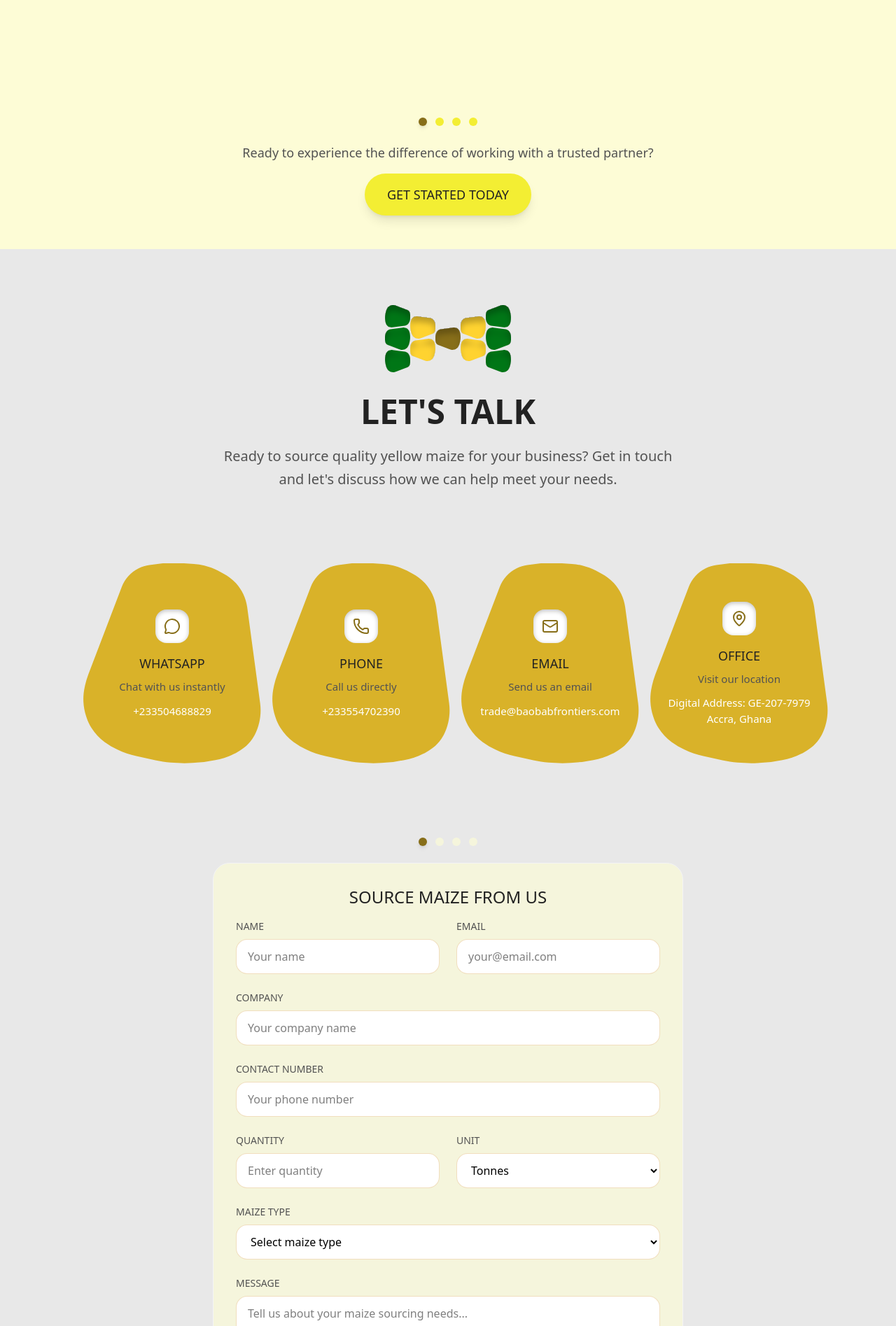
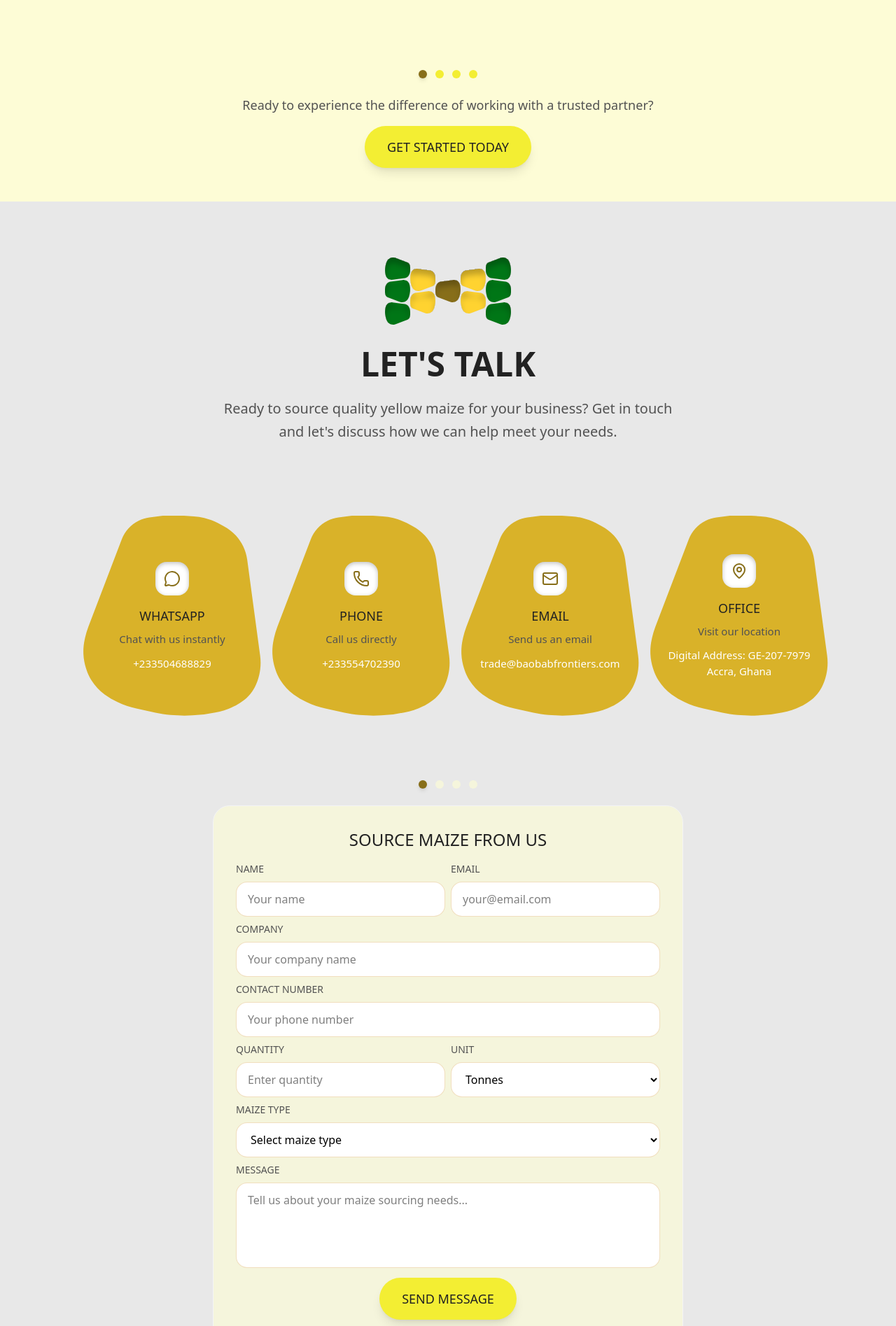
Before and after one commit to afromorpheus/baobab-frontiers-website, a Next.js app: page / in a window 1280 px wide. Shown: the part 4865-6760 px from the top of the page at 70% size. Built offline with nearby package versions, Linux system fonts and the light colour scheme.

Commit message:
Update spacing: 2px between card carousel and pagination dots in WhyWorkWithUs, replicate same spacing in LetsTalk contact section

```diff
--- a/src/components/LetsTalk.tsx
+++ b/src/components/LetsTalk.tsx
@@ -146,7 +146,7 @@ export default function LetsTalk() {
         </div>
 
         {/* Simple Pagination Dots - Clean and Modern */}
-        <div className="flex justify-center space-x-3 mt-4 mb-6">
+        <div className="flex justify-center space-x-3 mt-0.5 mb-6">
           {contactMethods.map((_, index) => (
             <motion.button
               key={index}
@@ -180,8 +180,8 @@ export default function LetsTalk() {
               SOURCE MAIZE FROM US
             </h3>
 
-            <form className="space-y-6">
-              <div className="grid grid-cols-1 md:grid-cols-2 gap-6">
+            <form className="space-y-2">
+              <div className="grid grid-cols-1 md:grid-cols-2 gap-2">
                 <div>
                   <label className="block text-sm font-nunito-light text-[#525252] mb-2">NAME</label>
                   <input
@@ -218,7 +218,7 @@ export default function LetsTalk() {
                 />
               </div>
 
-              <div className="grid grid-cols-1 md:grid-cols-2 gap-6">
+              <div className="grid grid-cols-1 md:grid-cols-2 gap-2">
                 <div>
                   <label className="block text-sm font-nunito-light text-[#525252] mb-2">QUANTITY</label>
                   <input
--- a/src/components/WhyWorkWithUs.tsx
+++ b/src/components/WhyWorkWithUs.tsx
@@ -150,7 +150,7 @@ export default function WhyWorkWithUs() {
         </div>
 
         {/* Simple Pagination Dots - Clean and Modern */}
-        <div className="flex justify-center space-x-3 mt-16">
+        <div className="flex justify-center space-x-3 -mt-1">
           {benefits.map((_, index) => (
             <motion.button
               key={index}
```
